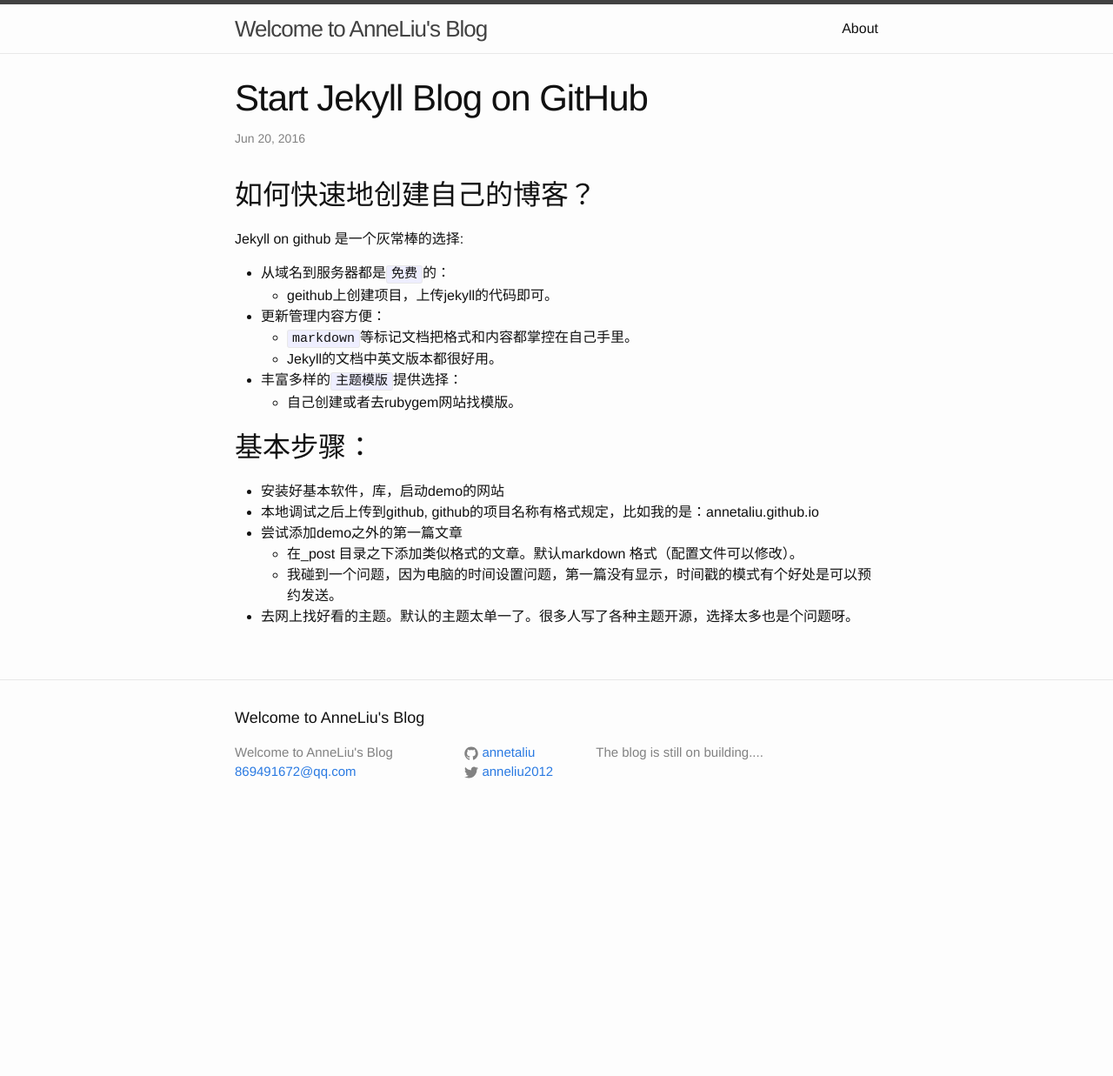
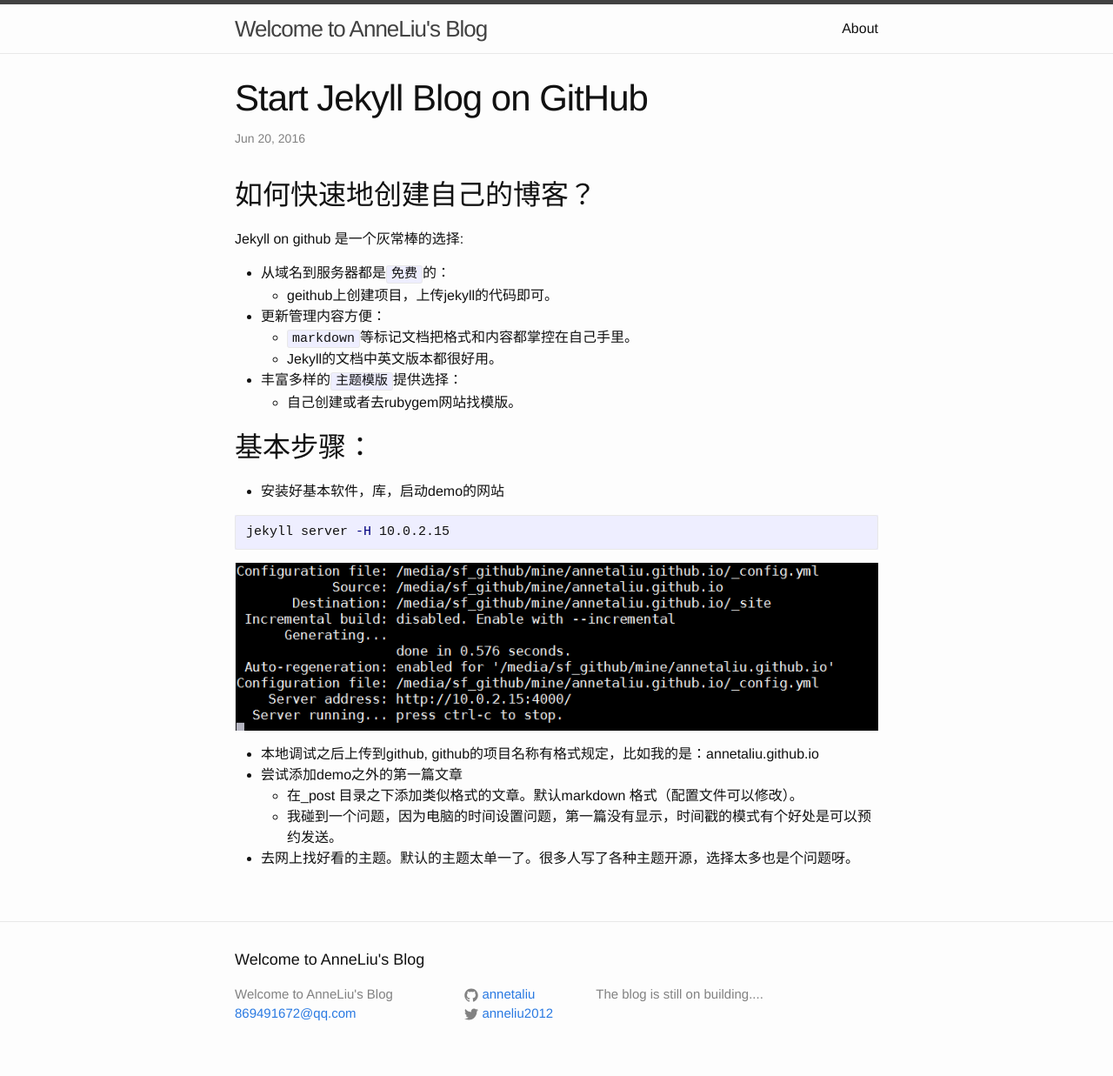
Before and after one commit to annetaliu/annetaliu.github.io, a Jekyll site: the page built from _posts/2016-06-20-Web-Jekyll.markdown, in a window 1280 px wide. Shown: the whole page at 87% size. Built offline with Jekyll 4.4.1, drawn with Linux system fonts in a browser that asks for light colours; before the commit the page ends 959 px from its top, so only the background shows below that.

Commit message:
update first blog:try markdown

````diff
--- a/_posts/2016-06-20-Web-Jekyll.markdown
+++ b/_posts/2016-06-20-Web-Jekyll.markdown
@@ -18,6 +18,13 @@
 
 ## 基本步骤：
 * 安装好基本软件，库，启动demo的网站
+
+``` bash
+jekyll server -H 10.0.2.15
+```
+
+![log](/images/jekyll-blog-1-server-start-log.png)
+
 * 本地调试之后上传到github, github的项目名称有格式规定，比如我的是：annetaliu.github.io
 * 尝试添加demo之外的第一篇文章
 	* 在_post 目录之下添加类似格式的文章。默认markdown 格式（配置文件可以修改）。
````
Also changed, not shown: images/jekyll-blog-1-server-start-log.png (added).
